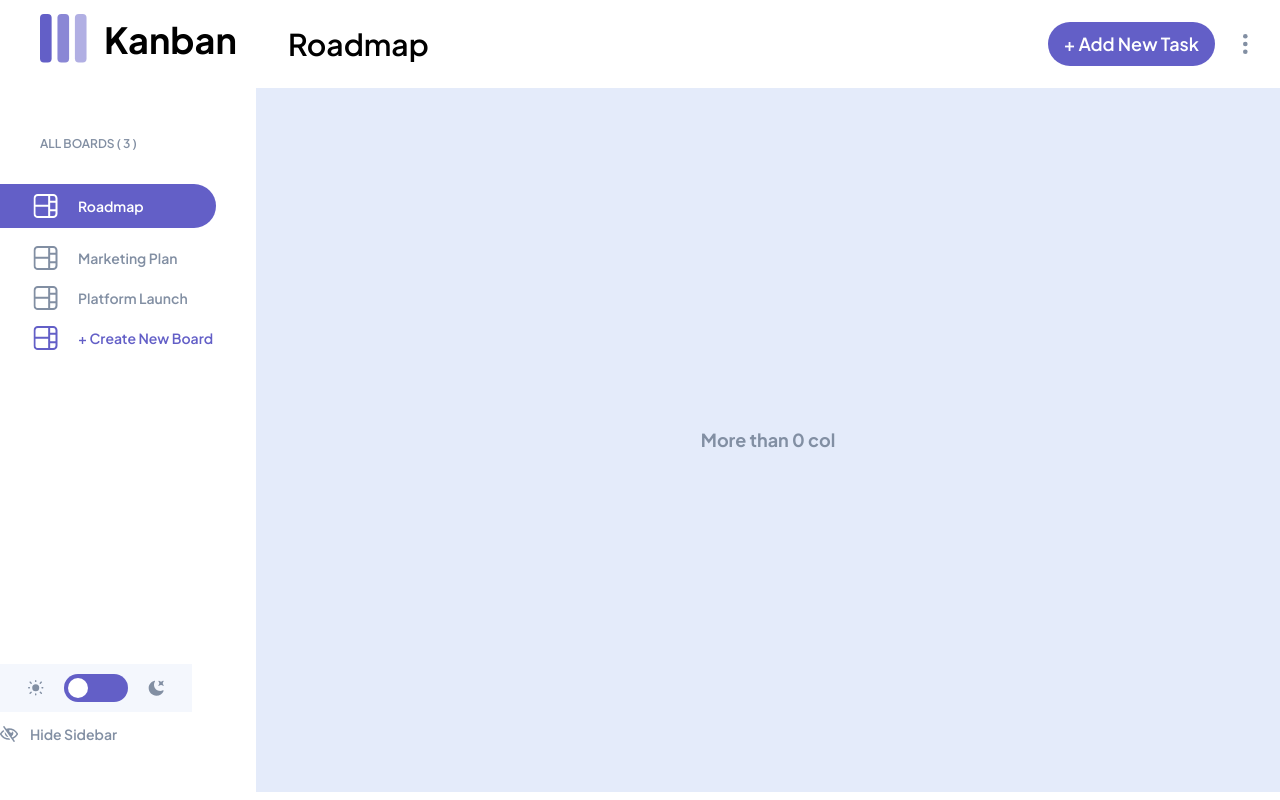
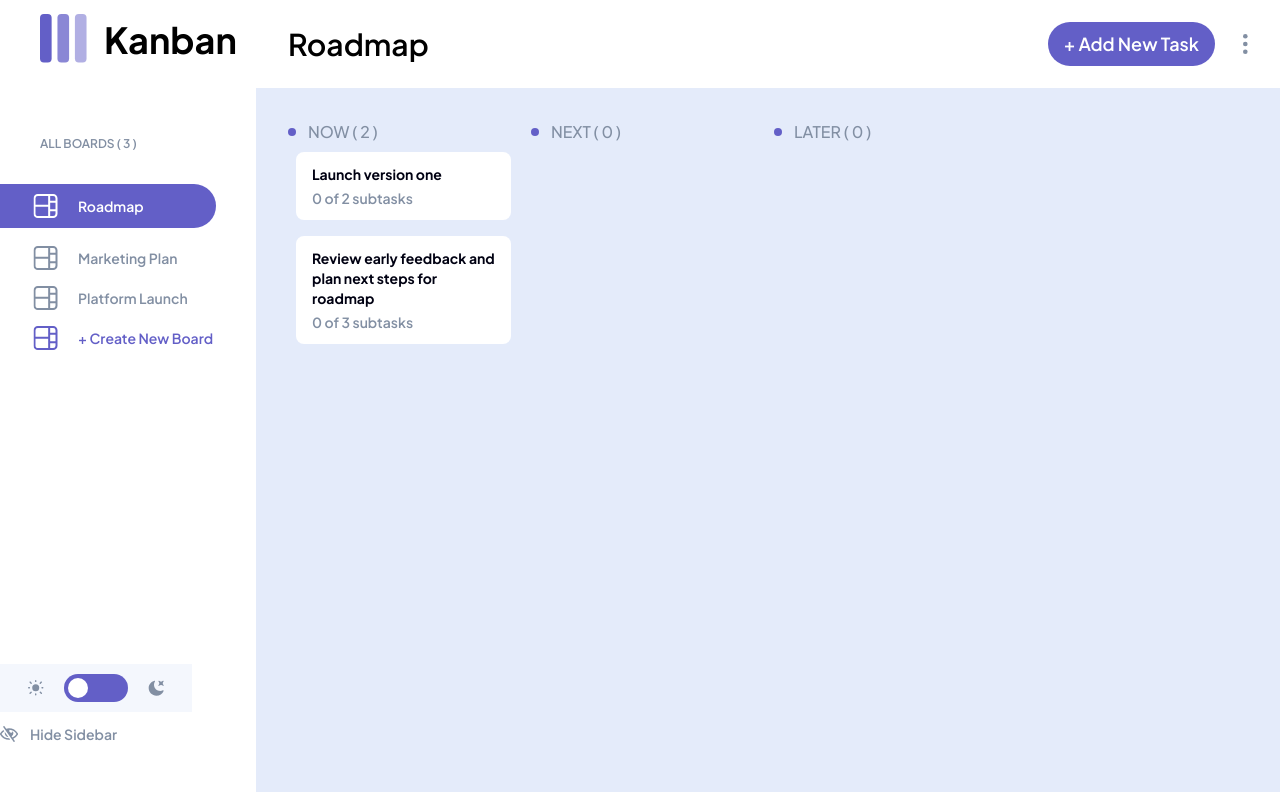
Before and after one commit to Eniola-Bakare/kanban-task-management-app, a React (Vite) app: page / in a window 1280 px wide. Built offline with nearby package versions, Linux system fonts and the light colour scheme.

Commit message:
Columns display: tasks and subtacks

```diff
--- a/src/UIs/MainBar.jsx
+++ b/src/UIs/MainBar.jsx
@@ -10,7 +10,7 @@ function MainBar() {
     <div
       className={`bg-neutral w-${
         showSidebar ? "full" : "[80%]"
-      } dark:bg-black-light px-8 h-[100%] flex flex-col items-center gap-6 justify-center`}
+      } dark:bg-black-light px-8 h-[100%] flex flex-col items-center gap-6 ${currentBoard?.columns?.length === undefined ? 'justify-center': 'justify-start pt-8'}`}
     >
       {currentBoard?.columns?.length === undefined ? (
         <>
@@ -29,10 +29,36 @@ function MainBar() {
           </div>
         </>
       ) : currentBoard?.columns.length > 0 ? (
-        <p className="text-lg text-grey-scale font-extrabold">
-          {" "}
-          More than 0 col
-        </p>
+        // <p className="text-lg text-grey-scale font-extrabold">
+        //   {" "}
+        //   More than 0 col
+        // </p>
+        <div className="grid grid-cols-1 md:grid-cols-4 gap-3 w-full items-start overflow-scroll scrollbar-none">
+          {currentBoard.columns.map((eachCol) => (
+            <div className="grid grid-cols-1" key={eachCol.name}>
+              {/* column header */}
+              <div className="column-header rounded flex items-center gap-3">
+                <div className="rounded-full bg-purple-primary w-2 h-2"></div>
+                <span className="text-grey-scale font-medium uppercase">
+                  {eachCol.name} ({" "}
+                  {eachCol?.tasks?.reduce((acc) => (acc += 1), 0)} )
+                </span>
+              </div>
+              {/* tasks items */}
+              {eachCol?.tasks?.map((task) => (
+                <div
+                  key={task.title}
+                  className="bg-white m-2 rounded-lg px-4 py-3 "
+                >
+                  <p className="font-bold text-black text-sm"> {task.title}</p>
+                  <p className="number-of-substacks font-semibold mt-1 text-sm text-grey-scale">
+                    <span>0 of {task?.subtasks.reduce((acc, curr) => (acc += 1), 0)} subtasks</span>
+                  </p>
+                </div>
+              ))}
+            </div>
+          ))}
+        </div>
       ) : (
         <>
           <p className="text-lg text-grey-scale font-extrabold">
--- a/src/index.css
+++ b/src/index.css
@@ -2,7 +2,3 @@
 @tailwind base;
 @tailwind components;
 @tailwind utilities;
-
-.current-board-svg {
-  fill: aqua;
-}
```
